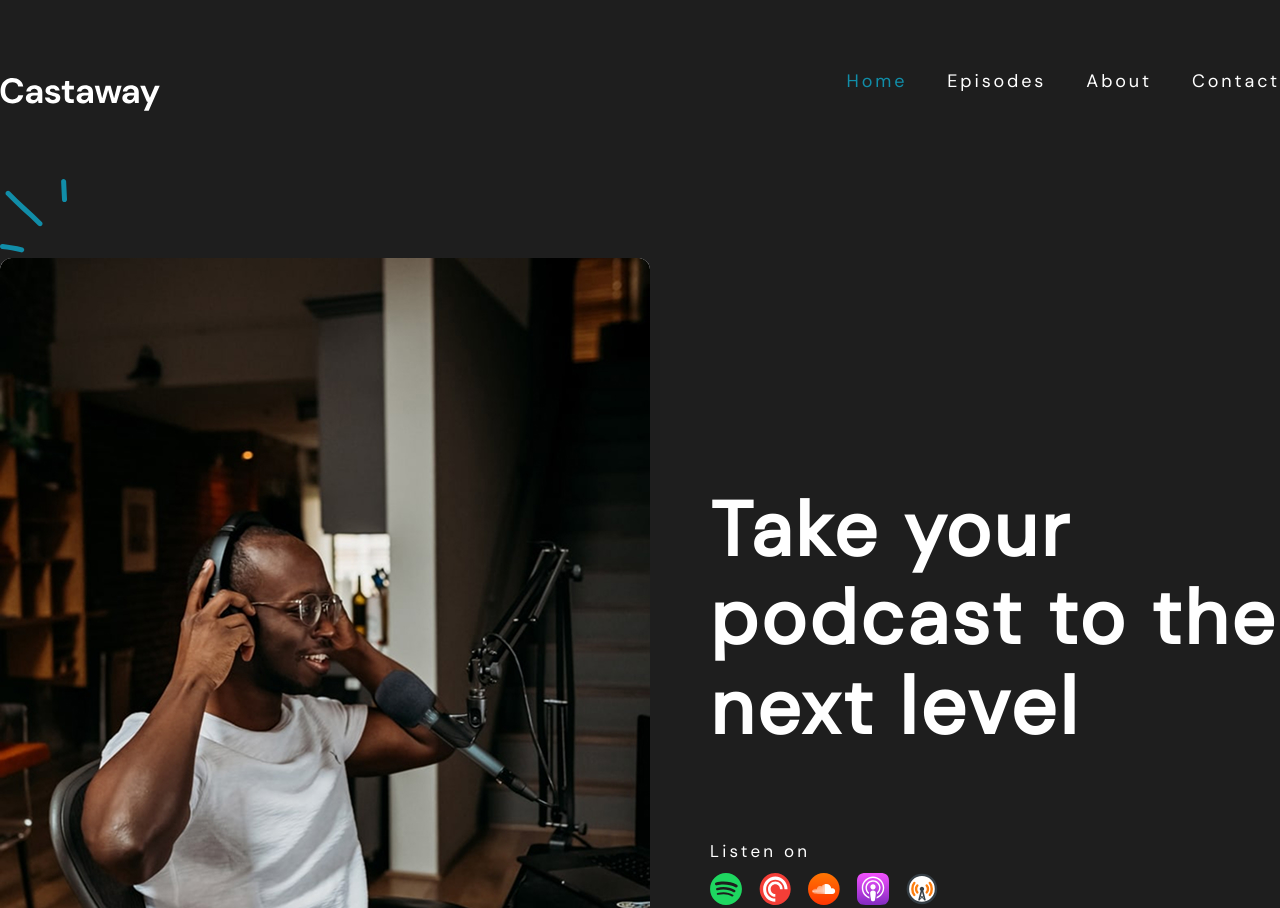
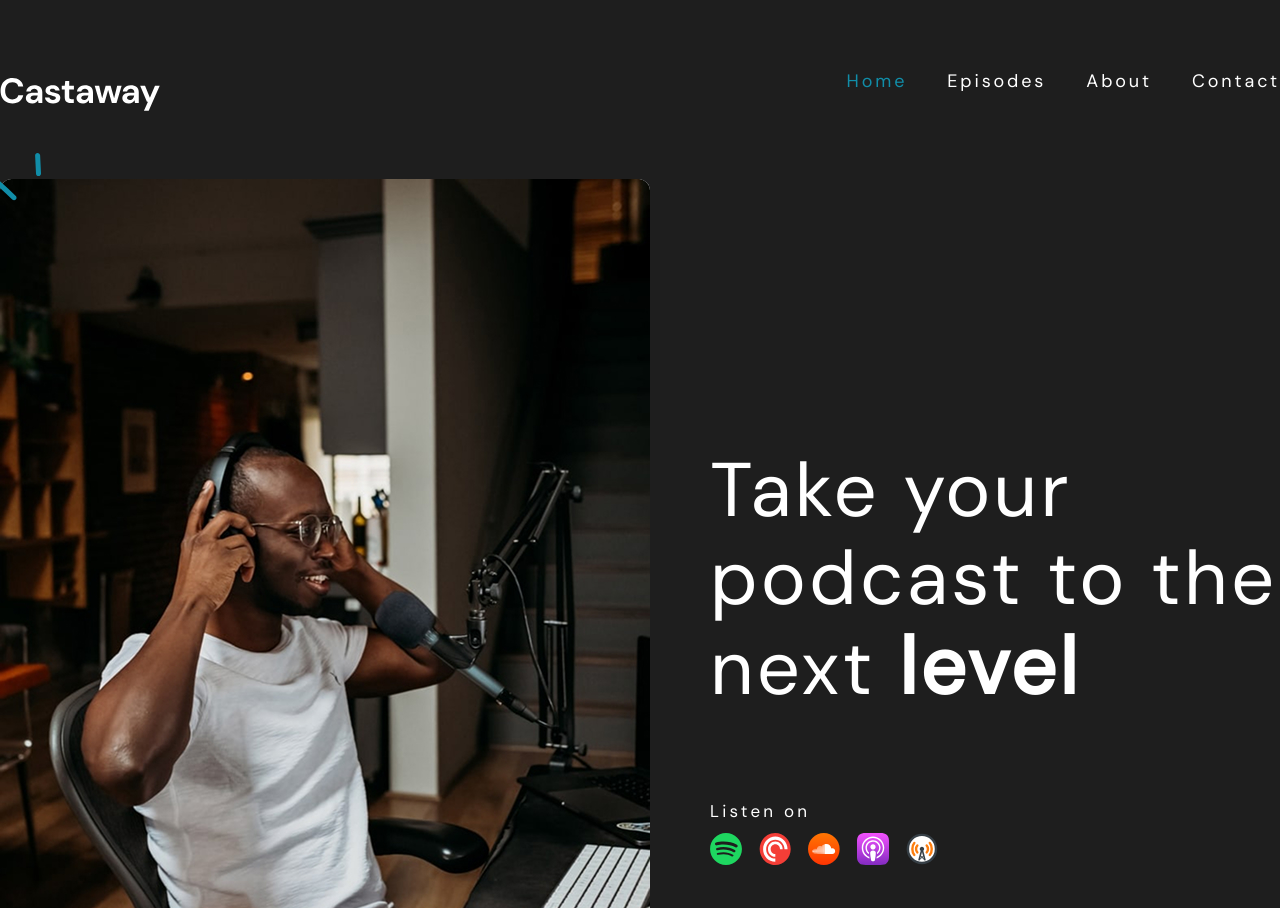
Before and after one commit to KLadisova/Podcast-landing, a plain HTML site: page index.html in a window 1280 px wide. Shown: the top 908 px of the page. Drawn offline with Linux system fonts and the light colour scheme.

Commit message:
Fixed img and footer layout

```diff
--- a/index.html
+++ b/index.html
@@ -35,43 +35,18 @@
     </header>
     <div class="intro">
       <div class="intro-logo">
-        <svg
-          width="68"
-          height="74"
-          viewBox="0 0 68 74"
-          fill="none"
-          xmlns="http://www.w3.org/2000/svg"
-        >
-          <g clip-path="url(#clip0_2_78)">
-            <path
-              fill-rule="evenodd"
-              clip-rule="evenodd"
-              d="M22.4259 68.5278C16.0259 66.7318 9.32534 65.8258 2.82534 64.9958C1.42534 64.8218 0.125535 65.7928 0.0255345 67.1608C-0.174465 68.5298 0.826121 69.7817 2.12612 69.9557C8.42612 70.7548 14.9255 71.6097 21.0255 73.3387C22.3255 73.7137 23.7261 72.9418 24.1261 71.6138C24.5261 70.2868 23.7259 68.9038 22.4259 68.5278Z"
-              fill="#118DA8"
-            />
-            <path
-              fill-rule="evenodd"
-              clip-rule="evenodd"
-              d="M41.8251 43.0648C31.5251 32.5538 19.9251 23.3958 9.8251 12.6028C8.9251 11.5948 7.3251 11.5408 6.3251 12.4818C5.3251 13.4238 5.22549 15.0078 6.22549 16.0158C16.3255 26.8398 27.9255 36.0278 38.2255 46.5698C39.2255 47.5538 40.8251 47.5678 41.8251 46.5998C42.7251 45.6328 42.8251 44.0488 41.8251 43.0648Z"
-              fill="#118DA8"
-            />
-            <path
-              fill-rule="evenodd"
-              clip-rule="evenodd"
-              d="M61.1264 2.63576C61.4264 8.65176 61.7259 14.6678 62.0259 20.6848C62.0259 22.0628 63.2264 23.1268 64.6264 23.0598C66.0264 22.9918 67.0259 21.8188 67.0259 20.4398C66.7259 14.4138 66.4264 8.38876 66.1264 2.36376C66.0264 0.985757 64.8262 -0.0712432 63.4262 0.00375683C62.1262 0.0787568 61.0264 1.25876 61.1264 2.63576Z"
-              fill="#118DA8"
-            />
-          </g>
-          <defs>
-            <clipPath id="clip0_2_78">
-              <rect width="68" height="74" fill="white" />
-            </clipPath>
-          </defs>
-        </svg>
-        <img src="images/intro-logo.jpg" alt="logo" class="logo-img" />
+        <div class="intro-logo-img-container">
+          <!-- Пример использования svg изображения -->
+          <img
+            src="images/intro-logo-decoration.svg"
+            alt="decoration"
+            class="logo-decoration-img"
+          />
+          <img src="images/intro-logo.jpg" alt="logo" class="logo-img" />
+        </div>
       </div>
       <div class="intro-info">
-        <h3>Take your podcast to the next <span class="level">level</span></h3>
+        <h3 class="intro-info-header">Take your podcast to the next <span class="level">level</span></h3>
         <div class="streaming-intro">
           <p>Listen on</p>
           <svg
@@ -303,7 +278,7 @@
         </div>
       </div>
     </div>
-    <div class="episodes">
+    <div id="episodes" class="episodes">
       <div class="episodes-header">
         <header>Latest episodes</header>
         <button class="btn-header">View all episodes</button>
@@ -528,9 +503,9 @@
         </div>
       </div>
       <div class="navigation">
-        <p>Home</p>
+        <a class="footer-link" href="">Home</a>
         <p>About</p>
-        <p>Episodes</p>
+        <a href="#episodes">Episodes</a>
         <p>Contact</p>
       </div>
       <div class="legal-links">
--- a/style.css
+++ b/style.css
@@ -287,6 +287,16 @@ input::placeholder {
   line-height: 9.98px;
 }
 
+.footer-link {
+  color: #fff;
+  text-decoration: none;
+  margin: 17px 0;
+}
+
+.footer-link:hover {
+  color: #118da8;
+}
+
 .logo-section {
   display: flex;
   flex-direction: column;
@@ -334,6 +344,16 @@ input::placeholder {
   margin: 50px auto;
 }
 
+.intro-logo-img-container {
+  position: relative;
+}
+
+.logo-decoration-img {
+  position: absolute;
+  top: -26px;
+  left: -26px;
+}
+
 .intro-info {
   color: #fff;
   display: flex;
@@ -344,7 +364,10 @@ input::placeholder {
   font-size: 65px;
  line-height: 88px;
  letter-spacing: 3.2px;
+}
 
+.intro-info-header {
+  font-weight: 400;
 }
 
 .streaming-intro {
```
Also changed, not shown: images/intro-logo-decoration.svg (added).
